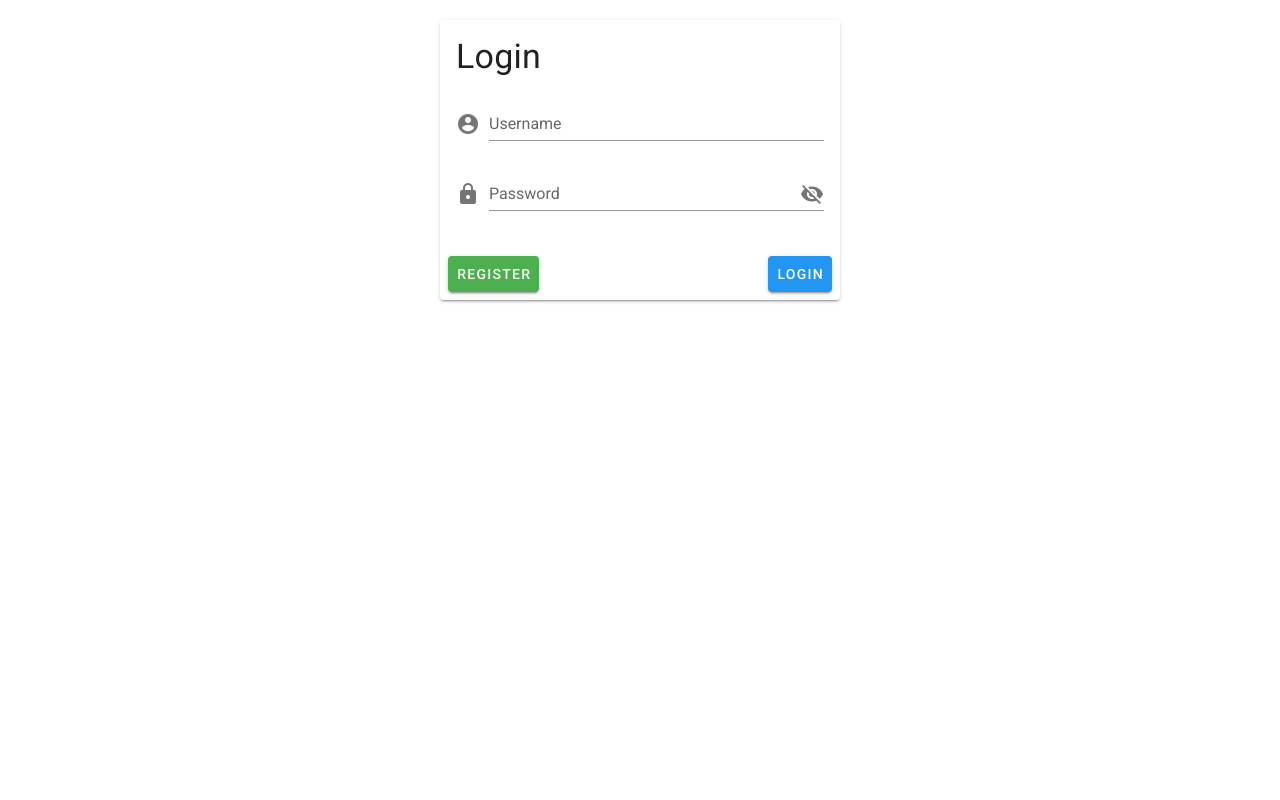
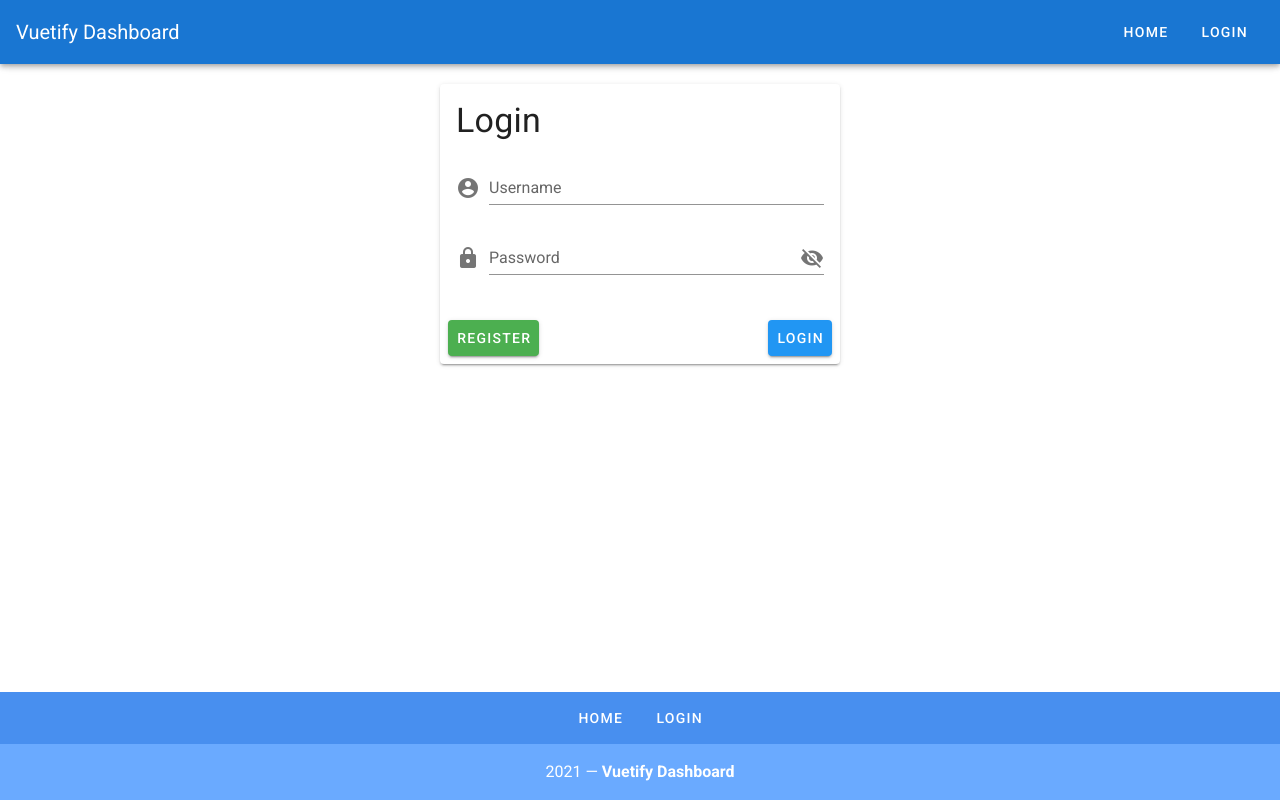
Before and after one commit to sebastienmanolios/VueJS-LearningVuetify, a Vue app: page / in a window 1280 px wide. Built offline with nearby package versions, Linux system fonts and the light colour scheme.

Commit message:
Beautify Home page with Vuetify

```diff
--- a/src/App.vue
+++ b/src/App.vue
@@ -1,6 +1,13 @@
 <template>
   <v-app>
+    <v-app-bar app color="primary" dark>
+      <v-toolbar-title>Vuetify Dashboard</v-toolbar-title>
+      <v-spacer></v-spacer>
+      <v-btn text rounded>Home</v-btn>
+      <v-btn text rounded>Login</v-btn>
+    </v-app-bar>
     <!-- mx-auto : center on the page -->
+    <v-content>
       <v-card width=400 class="mx-auto mt-5">
         <v-card-title>
           <h1 class="display-1">Login</h1>
@@ -28,6 +35,33 @@
         </v-card-actions>
 
       </v-card>
+    </v-content>
+    <v-footer
+      color="primary lighten-1"
+      padless
+    >
+      <v-row
+        justify="center"
+        no-gutters
+      >
+        <v-btn
+          v-for="link in links"
+          :key="link"
+          color="white"
+          text
+          rounded
+          class="my-2"
+        >
+          {{ link }}
+        </v-btn>
+        <v-col
+          class="primary lighten-2 py-4 text-center white--text"
+          cols="12"
+        >
+          {{ new Date().getFullYear() }} — <strong>Vuetify Dashboard</strong>
+        </v-col>
+      </v-row>
+    </v-footer>
   </v-app>
 </template>
 
@@ -42,7 +76,11 @@
   },
 
   data: () => ({
-    showPassword: false
+    showPassword: false,
+    links: [
+      'Home',
+      'Login'
+    ]
   }),
 };
 </script>
```
Also changed, not shown: 1 other file (tests, documents, lock files or other folders). Lines whose indentation alone changed are shown as unchanged.
